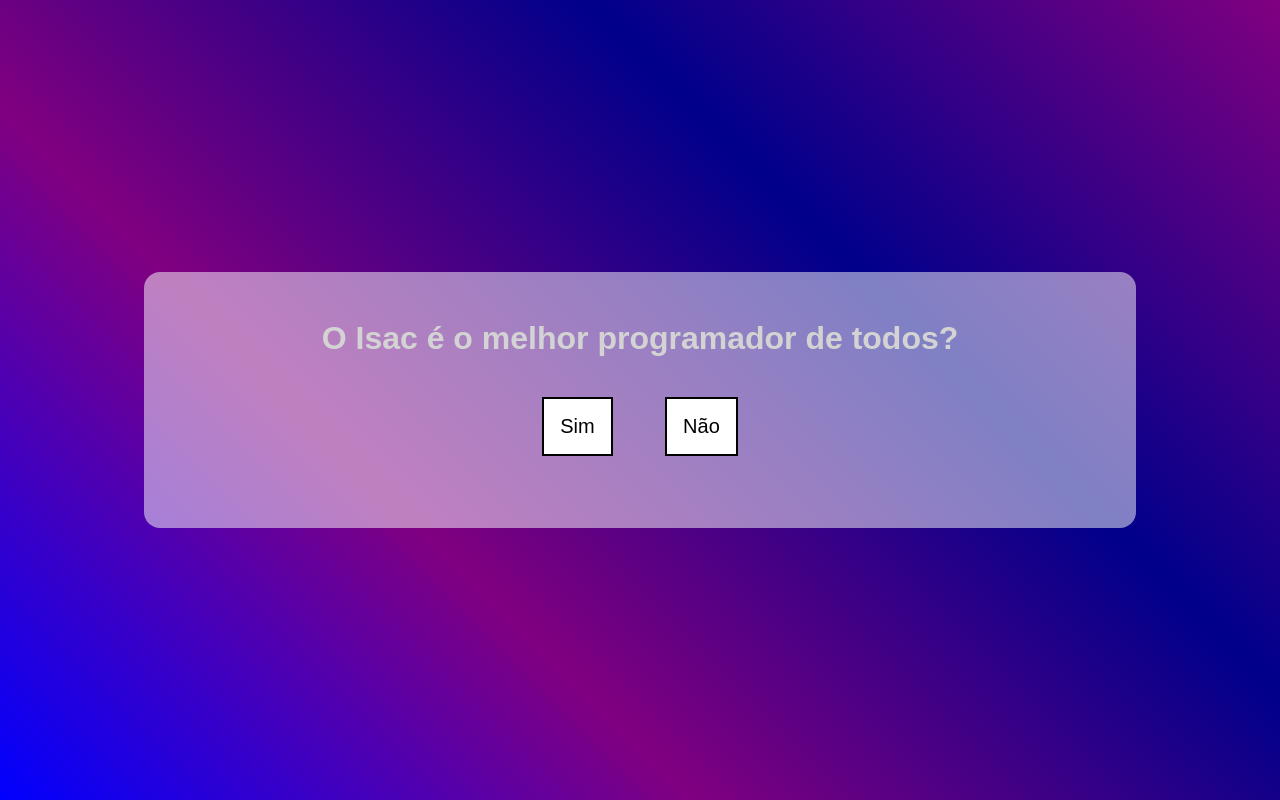
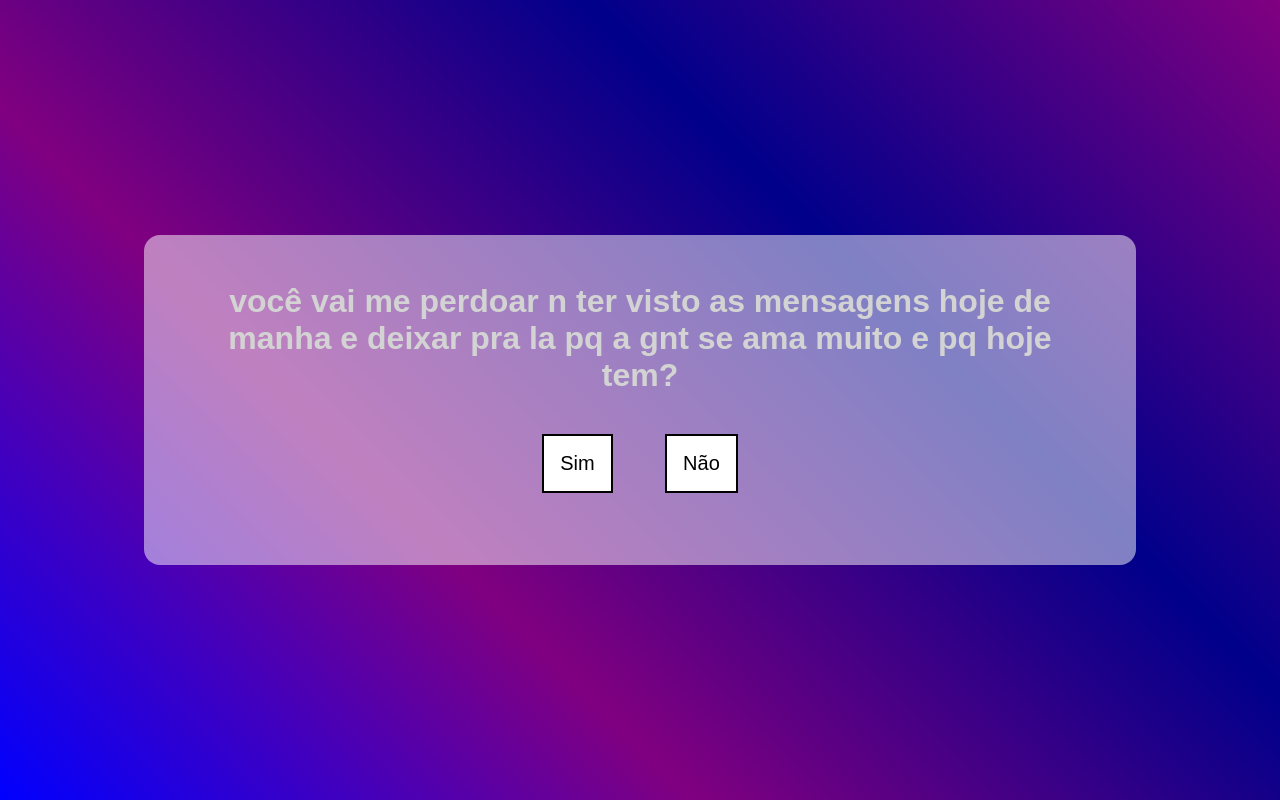
Before and after one commit to IsacNog/teste, a plain HTML site: page index.html in a window 1280 px wide. Drawn offline with Linux system fonts and the light colour scheme.

Commit message:
alteração

```diff
--- a/index.html
+++ b/index.html
@@ -9,7 +9,7 @@
 
 <main>
     <div class="container">
-        <h1 class="container__titulo">O Isac é o melhor programador de todos?</h1>
+        <h1 class="container__titulo">você vai me perdoar n ter visto as mensagens hoje de manha e deixar pra la pq a gnt se ama muito e pq hoje tem?</h1>
         <div class="container__buttons">
             <button class="container__btn" id="btn-sim">Sim</button>
             <button class="container__btn" id="btn-nao" onclick="isac()">Não</button>
```
